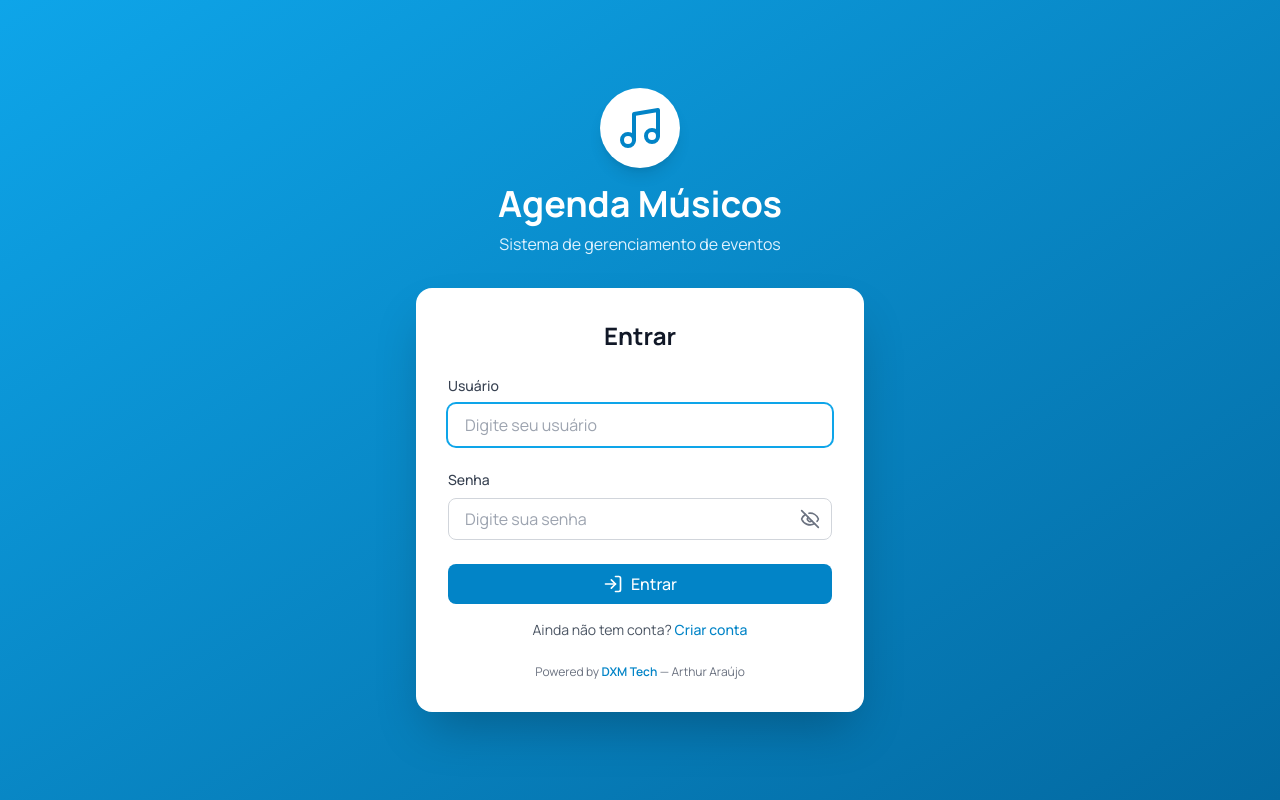
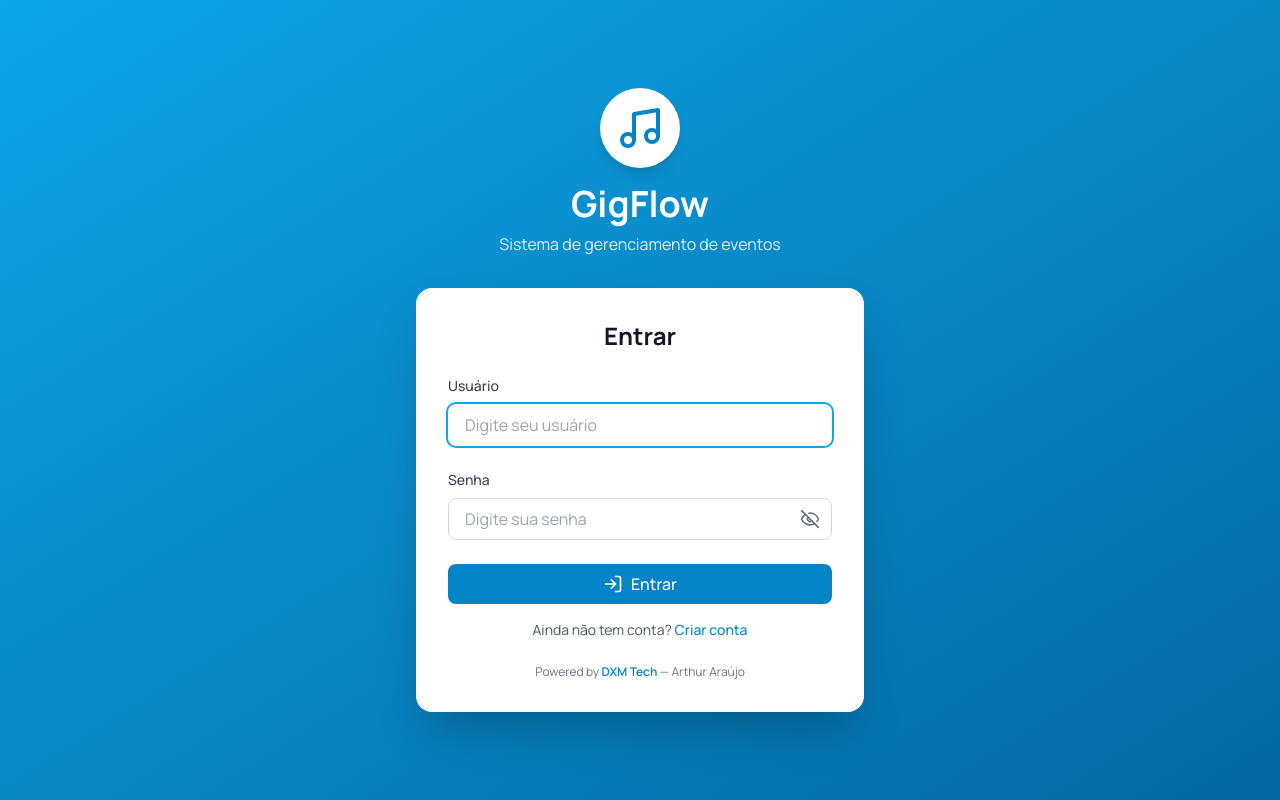
Before and after one commit to ragnarthur/agenda_musicos, a React (Vite) app in the folder frontend/: page /login in a window 1280 px wide. Built offline with nearby package versions, Linux system fonts and the light colour scheme; no server answers.

Commit message:
chore: rename brand to GigFlow and polish plan selection

```diff
--- a/frontend/src/components/Layout/Navbar.tsx
+++ b/frontend/src/components/Layout/Navbar.tsx
@@ -83,7 +83,7 @@ const Navbar: React.FC = () => {
             <div className="h-10 w-10 rounded-full bg-primary-100 flex items-center justify-center shadow-inner">
               <Music className="h-6 w-6 text-primary-600" />
             </div>
-            <span className="text-lg sm:text-xl font-bold text-gray-900">Agenda Músicos</span>
+            <span className="text-lg sm:text-xl font-bold text-gray-900">GigFlow</span>
           </Link>
 
           {/* Links de Navegação */}
--- a/frontend/src/pages/Login.tsx
+++ b/frontend/src/pages/Login.tsx
@@ -46,7 +46,7 @@ const Login: React.FC = () => {
               <Music className="h-12 w-12 text-primary-600" />
             </div>
           </div>
-          <h1 className="text-4xl font-bold text-white mb-2">Agenda Músicos</h1>
+          <h1 className="text-4xl font-bold text-white mb-2">GigFlow</h1>
           <p className="text-primary-100">Sistema de gerenciamento de eventos</p>
         </div>
 
--- a/frontend/src/pages/Payment.tsx
+++ b/frontend/src/pages/Payment.tsx
@@ -168,7 +168,7 @@ const Payment: React.FC = () => {
             </div>
             <h2 className="text-2xl font-bold text-gray-900 mb-2">Cadastro Concluído!</h2>
             <p className="text-gray-600 mb-6">
-              Bem-vindo à <strong>Agenda Músicos</strong>!
+              Bem-vindo à <strong>GigFlow</strong>!
               <br />
               Sua conta está ativa e pronta para uso.
             </p>
@@ -223,7 +223,7 @@ const Payment: React.FC = () => {
           <div className="bg-white/10 backdrop-blur rounded-2xl p-6 text-white">
             <div className="flex items-center gap-3 mb-6">
               <Music className="h-8 w-8" />
-              <h2 className="text-2xl font-bold">Agenda Músicos</h2>
+              <h2 className="text-2xl font-bold">GigFlow</h2>
             </div>
 
             <h3 className="text-xl font-semibold mb-4">Plano Profissional</h3>
--- a/frontend/src/pages/PaymentSuccess.tsx
+++ b/frontend/src/pages/PaymentSuccess.tsx
@@ -110,7 +110,7 @@ const PaymentSuccess: React.FC = () => {
           </h2>
 
           <p className="text-gray-600 mb-6">
-            Bem-vindo à <strong>Agenda Músicos</strong>!
+            Bem-vindo à <strong>GigFlow</strong>!
             <br />
             Sua conta está ativa e pronta para uso.
           </p>
--- a/frontend/src/pages/PlanSelection.tsx
+++ b/frontend/src/pages/PlanSelection.tsx
@@ -157,18 +157,35 @@ const PlanSelection: React.FC = () => {
     <div className="min-h-screen bg-gradient-to-br from-primary-500 to-primary-700 flex items-center justify-center px-4 py-8">
       <div className="max-w-4xl w-full">
         {/* Header */}
-        <div className="text-center mb-8">
-          <div className="flex justify-center mb-4">
-            <div className="bg-white p-4 rounded-full shadow-lg">
-              <Music className="h-10 w-10 text-primary-600" />
+        <div className="flex items-center justify-between mb-8">
+          <div className="flex items-center gap-3">
+            <div className="bg-white p-3 rounded-full shadow-lg">
+              <Music className="h-8 w-8 text-primary-600" />
+            </div>
+            <div>
+              <p className="text-sm text-primary-100 uppercase tracking-wide">GigFlow</p>
+              <h1 className="text-3xl font-bold text-white leading-tight">Escolha seu plano</h1>
+              {status && (
+                <p className="text-primary-100 text-sm">
+                  Olá <strong>{status.first_name}</strong>, escolha o melhor plano para você.
+                </p>
+              )}
             </div>
           </div>
-          <h1 className="text-3xl font-bold text-white mb-2">Escolha seu plano</h1>
-          {status && (
-            <p className="text-primary-100">
-              Olá <strong>{status.first_name}</strong>, escolha o melhor plano para você.
-            </p>
-          )}
+          <div className="flex items-center gap-3">
+            <Link
+              to="/cadastro"
+              className="hidden sm:inline-block text-white/80 hover:text-white text-sm underline-offset-4 hover:underline"
+            >
+              Voltar ao cadastro
+            </Link>
+            <Link
+              to="/login"
+              className="text-white/90 border border-white/40 px-4 py-2 rounded-lg text-sm hover:bg-white/10 transition"
+            >
+              Ir para login
+            </Link>
+          </div>
         </div>
 
         {error && (
--- a/frontend/src/pages/PlanSuccess.tsx
+++ b/frontend/src/pages/PlanSuccess.tsx
@@ -110,7 +110,7 @@ const PlanSuccess: React.FC = () => {
               <CreditCard className="h-10 w-10 text-primary-600" />
             </div>
           </div>
-          <h1 className="text-2xl font-bold text-white">Agenda Músicos</h1>
+          <h1 className="text-2xl font-bold text-white">GigFlow</h1>
         </div>
 
         <div className="bg-white rounded-2xl shadow-2xl p-8 text-center">
--- a/frontend/src/pages/Plans.tsx
+++ b/frontend/src/pages/Plans.tsx
@@ -120,7 +120,7 @@ const Plans: React.FC = () => {
               <Sparkles className="h-6 w-6 text-primary-600" />
               <div>
                 <p className="text-sm text-gray-500">Escolha seu plano</p>
-                <h1 className="text-2xl font-bold text-gray-900">Acesse tudo da Agenda Músicos</h1>
+                <h1 className="text-2xl font-bold text-gray-900">Acesse tudo na GigFlow</h1>
               </div>
             </div>
 
@@ -204,7 +204,7 @@ const Plans: React.FC = () => {
               </li>
               <li className="flex gap-2">
                 <CheckCircle className="h-5 w-5 text-emerald-300 mt-0.5" />
-                <span>Sem salvar dados de cartão na Agenda Músicos.</span>
+                <span>Sem salvar dados de cartão na GigFlow.</span>
               </li>
               <li className="flex gap-2">
                 <CheckCircle className="h-5 w-5 text-emerald-300 mt-0.5" />
--- a/frontend/src/pages/VerifyEmail.tsx
+++ b/frontend/src/pages/VerifyEmail.tsx
@@ -96,7 +96,7 @@ const VerifyEmail: React.FC = () => {
               <Music className="h-10 w-10 text-primary-600" />
             </div>
           </div>
-          <h1 className="text-2xl font-bold text-white">Agenda Músicos</h1>
+          <h1 className="text-2xl font-bold text-white">GigFlow</h1>
         </div>
 
         {/* Card */}
```
